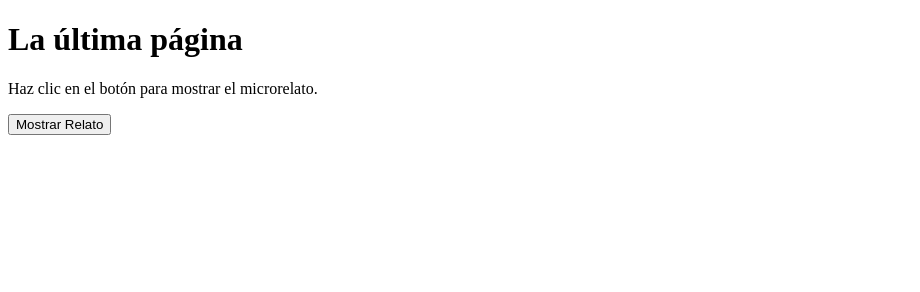
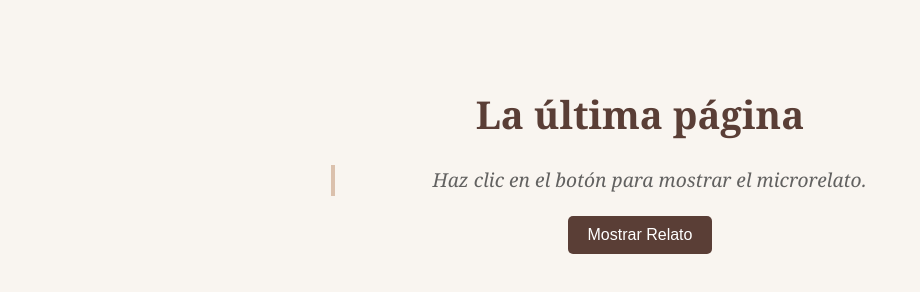
Before and after one commit to MarcoS9309/Repositorio-de-entradas, a plain HTML site: page EjerciciosJS/24-07-2025-js1/index.html in a window 1280 px wide. Shown: the whole page, without its empty margins (0-920 px from the left). Drawn offline with Linux system fonts and the light colour scheme.

Commit message:
Update file

```diff
--- /dev/null
+++ b/EjerciciosJS/24-07-2025-js1/estilos.css
@@ -0,0 +1,44 @@
+body {
+    font-family: 'Georgia', serif;
+    background-color: #f9f5f0;
+    color: #3d3d3d;
+    line-height: 1.6;
+    text-align: center;
+    padding: 50px;
+}
+
+h1 {
+    font-size: 2.4rem;
+    margin-bottom: 20px;
+    color: #5a3e36;
+}
+
+#texto-relato {
+    font-size: 1.2rem;
+    font-style: italic;
+    border-left: 4px solid #d4b59d;
+    padding-left: 15px;
+    max-width: 600px;
+    margin: 20px auto;
+    opacity: 0.8;
+    transition: opacity 1.5s ease-in;
+}
+
+button {
+    background-color: #5a3e36;
+    color: #ffffff;
+    padding: 10px 20px;
+    font-size: 1rem;
+    border: none;
+    cursor: pointer;
+    border-radius: 5px;
+    transition: all 0.3s ease;
+}
+
+button:hover {
+    background-color: #7b5a50;
+}
+
+button:active {
+    transform: scale(0.95);
+}
--- a/EjerciciosJS/24-07-2025-js1/index.html
+++ b/EjerciciosJS/24-07-2025-js1/index.html
@@ -3,6 +3,7 @@
 <head>
     <meta charset="UTF-8">
     <title>Microrelato Interactivo</title>
+    <link rel="stylesheet" href="estilos.css">
 </head>
 <body>
     <h1>La última página</h1>
```
Also changed, not shown: 1 other file.
